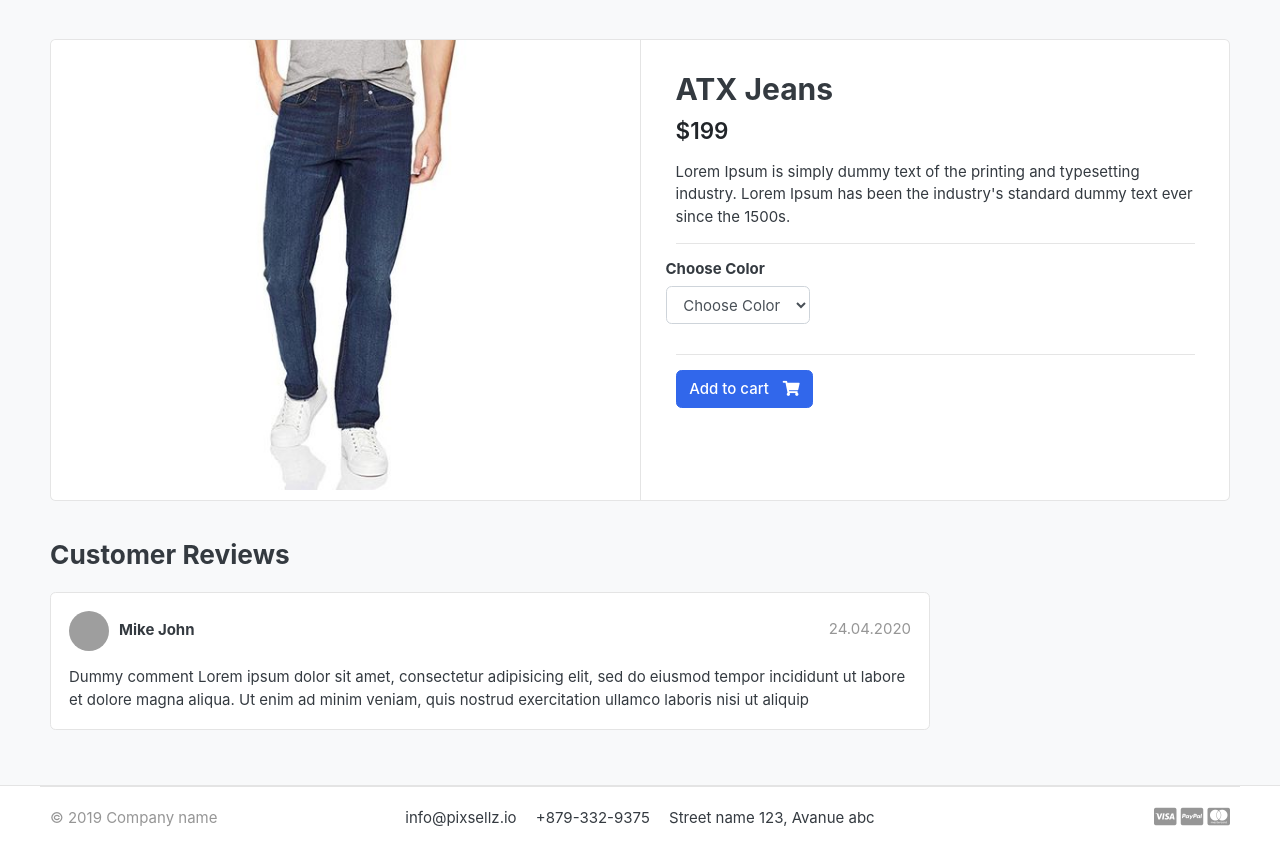
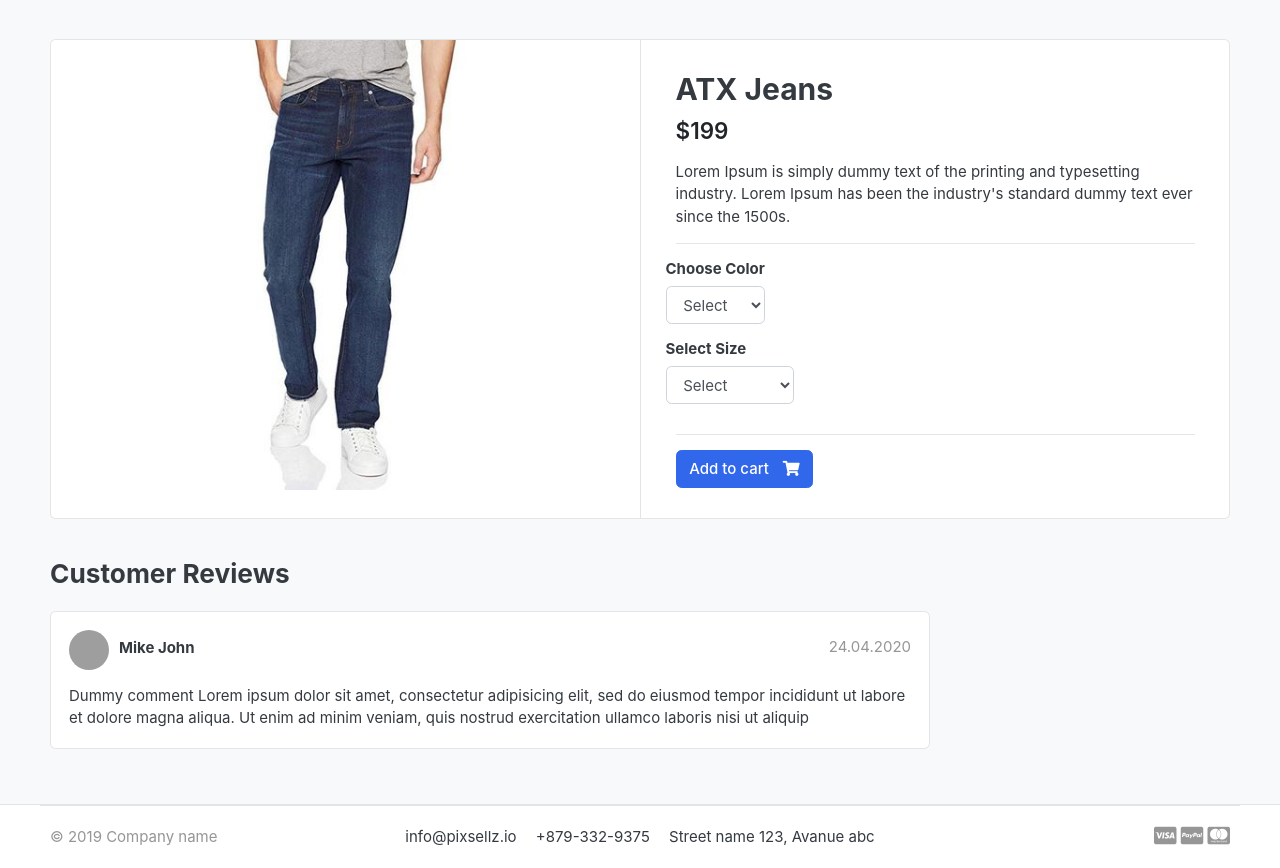
Before and after one commit to dahymond/ViewKart, a Django app: page /store/category/jeans/atx-jeans/ in a window 1280 px wide. Shown: the part 119-987 px from the top of the page. Before the commit the page ends 946 px from the top, so only its background shows below. Run offline with Django 3.2, Linux system fonts and the light colour scheme; data comes from the database, SQL or seed files in the repository; both versions use the stored data as it was after the commit; some libraries are stand-ins or nearby versions; some web fonts are replaced; grey boxes are pictures that could not be loaded.

Commit message:
added more to the variation feacture

```diff
--- a/carts/views.py
+++ b/carts/views.py
@@ -13,13 +13,10 @@
     return cart
 
 def add_cart(request, product_id):
-    color = request.GET['color']
-    size = request.GET['size']
-    return HttpResponse(color +' ' + size)
-
-
-
-
+    if request.method == 'POST':
+        color = request.POST['color']
+        size = request.POST['size']
+        print (color, size)
 
     product = Product.objects.get(id=product_id) #get the product
     try:
--- a/store/models.py
+++ b/store/models.py
@@ -22,6 +22,14 @@
     def __str__(self):
         return self.product_name
 
+class VariationManager(models.Manager):
+    def colors(self):
+        return super(VariationManager, self).filter(variation_category='color', is_active=True)
+
+    def sizes(self):
+        return super(VariationManager, self).filter(variation_category='size', is_active=True)
+
+
 variation_category_choice = (
     ('color', 'color'),
     ('size', 'size')
@@ -34,6 +42,8 @@
     is_active =models.BooleanField(default=True)
     created_date = models.DateTimeField(auto_now=True)
 
+    objects = VariationManager()
+
 
     def __unicode__(self):
         return self.product
--- a/templates/store/product_detail.html
+++ b/templates/store/product_detail.html
@@ -19,7 +19,8 @@
     </article> <!-- gallery-wrap .end// -->
             </aside>
             <main class="col-md-6 border-left">
-            <form action="{% url 'add_cart' single_product.id %}" method="GET">
+     <form action="{% url 'add_cart' single_product.id %}" method="POST">
+        {% csrf_token %}
     <article class="content-body">
 
     <h2 class="title">{{ single_product.product_name }}</h2>
@@ -36,23 +37,24 @@
             <div class="item-option-select">
                 <h6>Choose Color</h6>
                 <select name="color" class="form-control" required>
-                <option value="" disabled selected>Choose Color</option>
-                {% for i in single_product.variation_set.all %}
-                  <option value="{{ i.variation_value }}">{{ i.variation_value }}</option>
-                {% endfor %}
+                  <option value="" disabled selected>Select</option>
+                    {% for i in single_product.variation_set.colors %}
+                  <option value="{{ i.variation_value | lower }}">{{ i.variation_value | capfirst }}</option>
+                    {% endfor %}
                 </select>
             </div>
         </div> <!-- row.// -->
-     <!--   <div class="row">
+        <div class="row">
             <div class="item-option-select">
                 <h6>Select Size</h6>
                 <select name="size" class="form-control">
-                  <option value="small">Small</option>
-                  <option value="medium">Medium</option>
-                  <option value="large">Large</option>
+                  <option value="" disabled selected>Select</option>
+                   {% for i in single_product.variation_set.sizes %}
+                  <option value="{{ i.variation_value | lower }}">{{ i.variation_value | capfirst }}</option>
+                  {% endfor %}
                 </select>
             </div>
-        </div> --><!-- row.// -->
+        </div> <!-- row.// -->
         <hr>
         {% if single_product.stock <= 0 %}
         <h5 class="text-danger">Out of Stock</h5>
```
Also changed, not shown: db.sqlite3, 1 other file.
